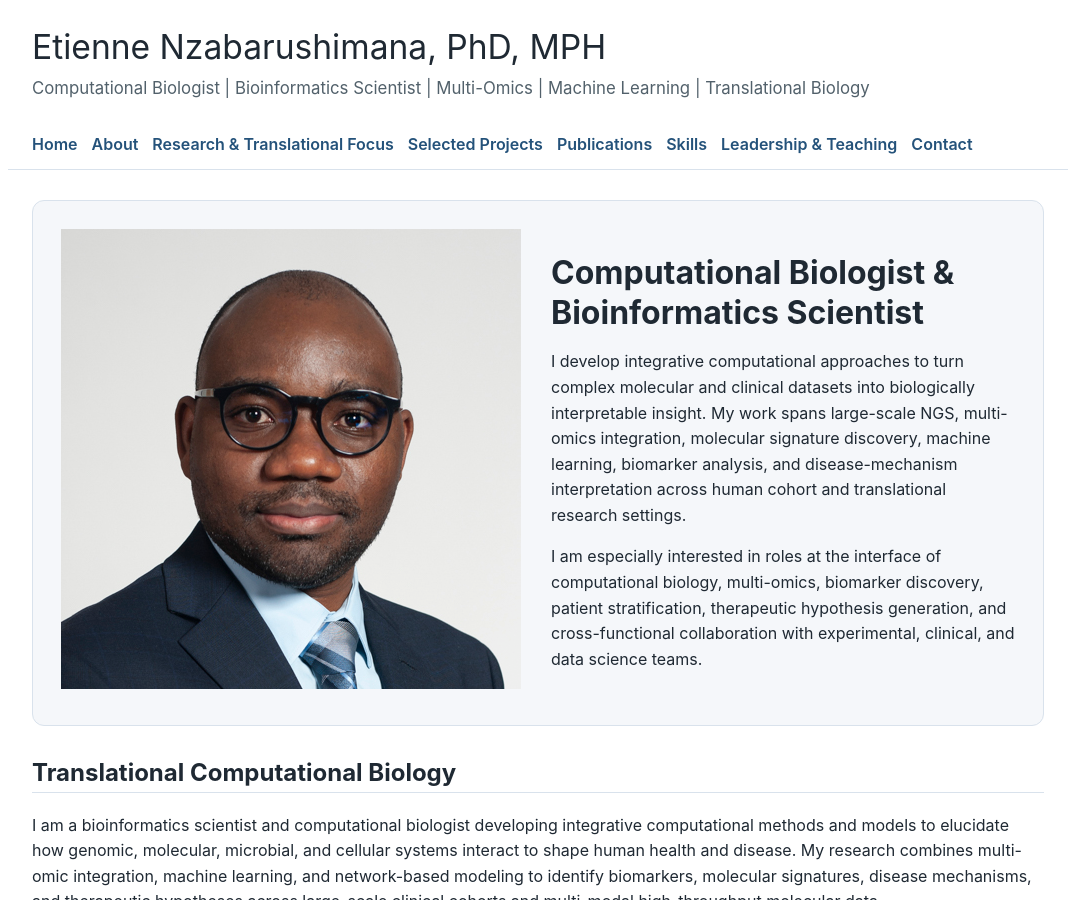
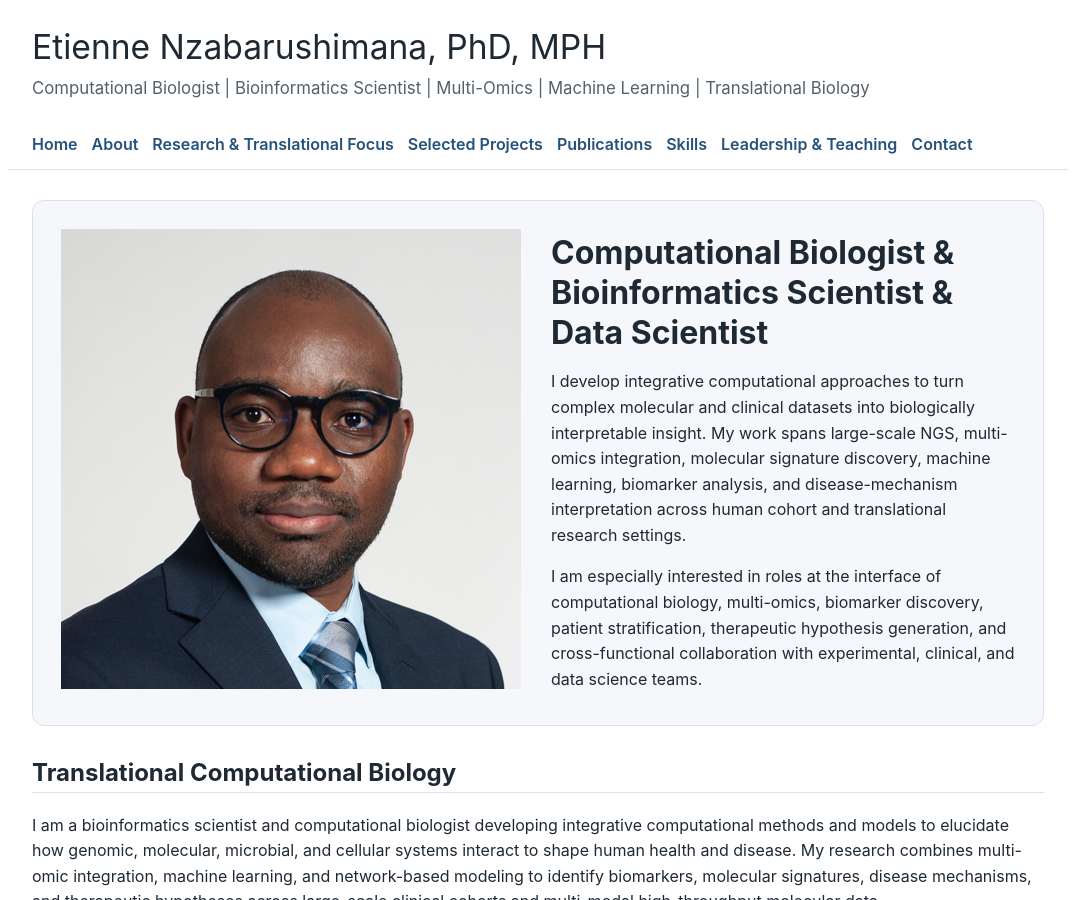
Before and after one commit to Nzabarushimana/nzabarushimana.github.io, a Jekyll site: the page built from index.md, in a window 1280 px wide and 900 px high. Shown: the whole window, without its empty margins (102-1177 px from the left). Built offline with Jekyll 4.4.1, drawn with Linux system fonts in a browser that asks for light colours.

Commit message:
Update index.md

```diff
--- a/index.md
+++ b/index.md
@@ -9,7 +9,7 @@ title: Home
   </div>
 
   <div class="hero-text">
-    <h1>Computational Biologist &amp; Bioinformatics Scientist</h1>
+    <h1>Computational Biologist &amp; Bioinformatics Scientist &amp; Data Scientist</h1>
 
     <p>
       I develop integrative computational approaches to turn complex molecular and clinical datasets into biologically interpretable insight. My work spans large-scale NGS, multi-omics integration, molecular signature discovery, machine learning, biomarker analysis, and disease-mechanism interpretation across human cohort and translational research settings.
```
